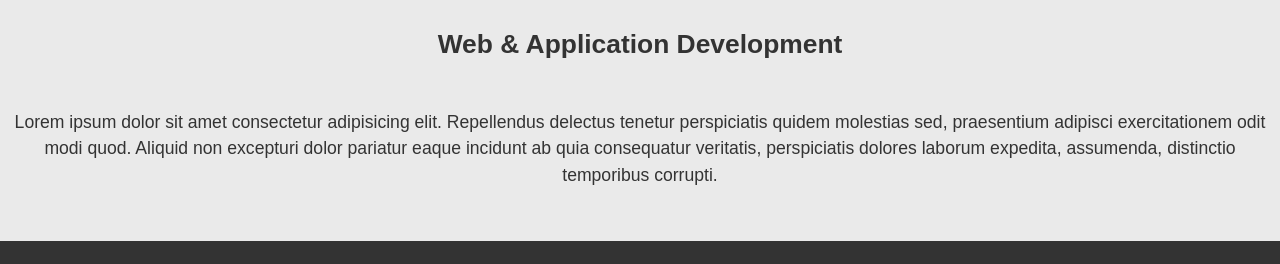
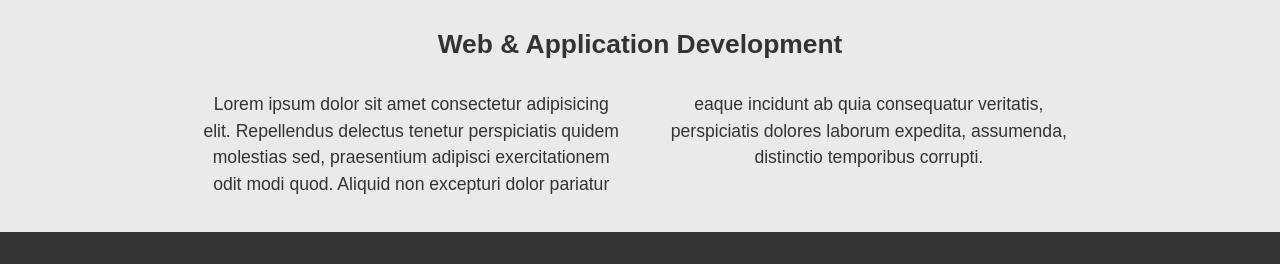
Before and after one commit to valdir-ti-reserva/grid-responsivo, a PHP site: page / in a window 1280 px wide. Shown: the part 451-715 px from the top of the page. Run offline with PHP 8.4, Linux system fonts and the light colour scheme.

Commit message:
Adjusting styles with media queries

```diff
--- a/index.html
+++ b/index.html
@@ -31,7 +31,12 @@
             <div class="content-wrap">
 
                 <h2 class="content-title">Web & Application Development</h2>
-                <p>Lorem ipsum dolor sit amet consectetur adipisicing elit. Repellendus delectus tenetur perspiciatis quidem molestias sed, praesentium adipisci exercitationem odit modi quod. Aliquid non excepturi dolor pariatur eaque incidunt ab quia consequatur veritatis, perspiciatis dolores laborum expedita, assumenda, distinctio temporibus corrupti.</p>
+
+                <div class="content-text">
+
+                    <p>Lorem ipsum dolor sit amet consectetur adipisicing elit. Repellendus delectus tenetur perspiciatis quidem molestias sed, praesentium adipisci exercitationem odit modi quod. Aliquid non excepturi dolor pariatur eaque incidunt ab quia consequatur veritatis, perspiciatis dolores laborum expedita, assumenda, distinctio temporibus corrupti.</p>
+
+                </div>
 
             </div>
 
--- a/style.css
+++ b/style.css
@@ -105,7 +105,7 @@ p
     padding: 0;
 }
 
-#section-b li
+#section-b ul li
 {
     margin-bottom: 1em;
     background: #fff;
@@ -151,3 +151,48 @@ p
     color: #2690d4;
     text-decoration: none;
 }
+
+
+/* Media Queries */
+@media(min-width: 700px)
+{
+    .grid
+    {
+        display: grid;
+        grid-template-columns: 1fr repeat(2, minmax(auto, 25em)) 1fr;
+    }
+
+    #section-a .content-text
+    {
+        columns: 2;
+        column-gap: 2em;
+    }
+
+    #section-a .content-text p
+    {
+        padding-top: 0;
+    }
+
+    .content-wrap,
+    #section-b ul
+    {
+        grid-column: 2/4;
+    }
+
+    .box,
+    #main-footer div
+    {
+        grid-column: span 2;
+    }
+
+    #section-b ul
+    {
+        display: flex;
+        justify-content: space-around;
+    }
+
+    #section-b ul li
+    {
+        width: 31%;
+    }
+}
```
